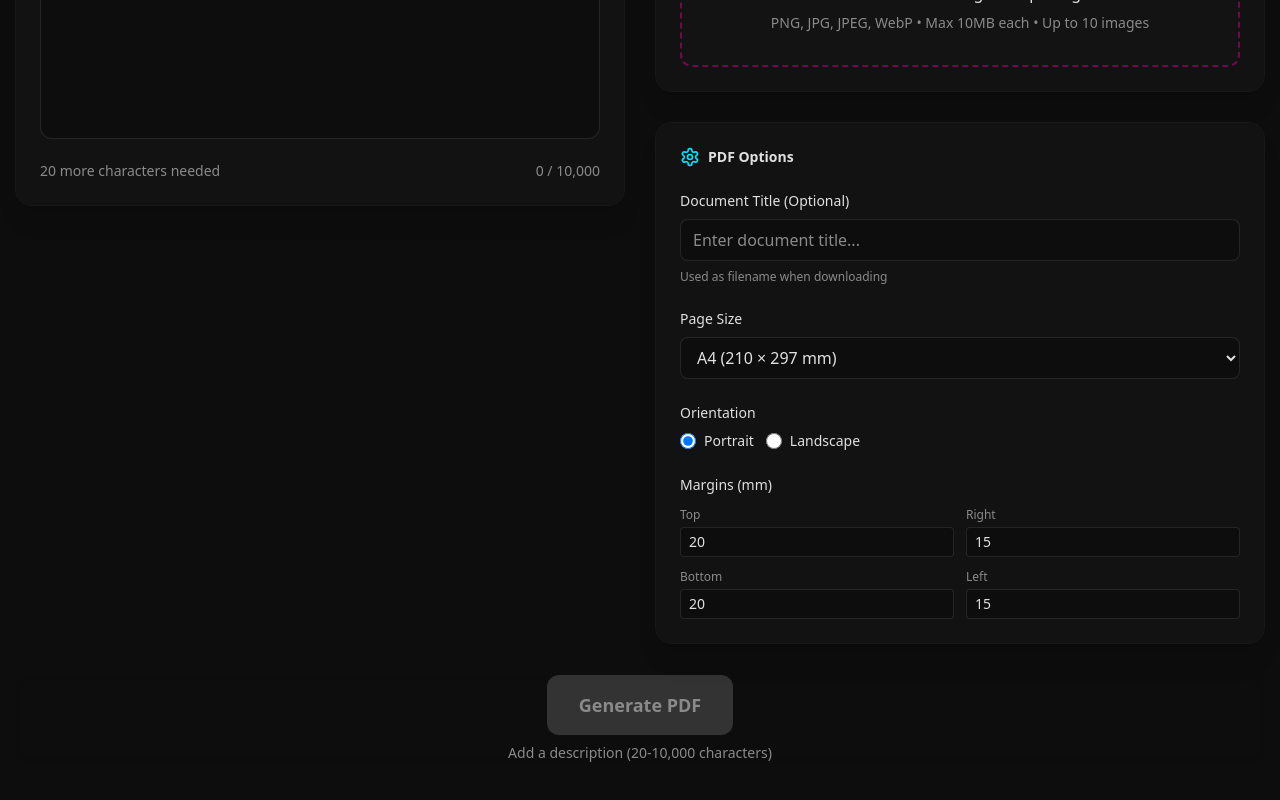
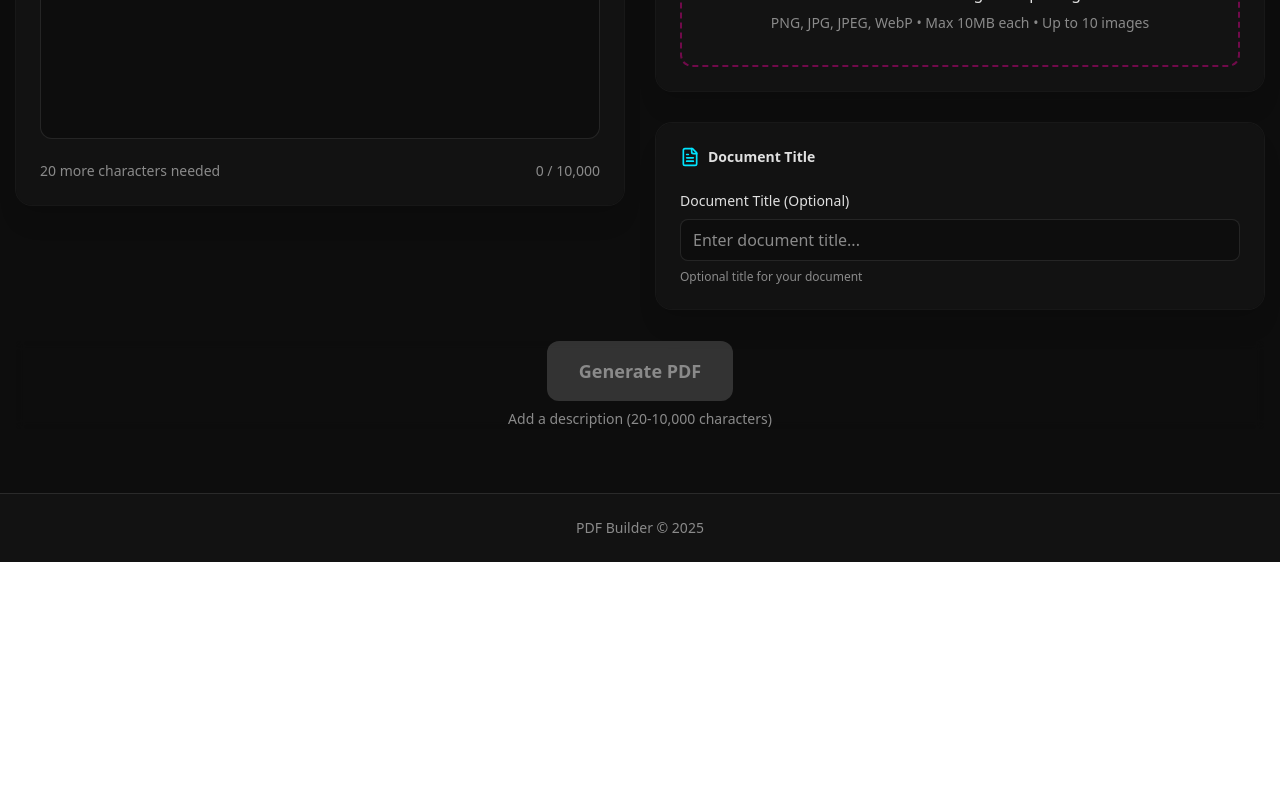
Before and after one commit to JakeJosephKirkman/Modern_PDF_Builder, a React (Vite) app: page / in a window 1280 px wide. Shown: the part 362-1162 px from the top of the page. After the commit the page ends 924 px from the top, so only its background shows below. Built offline with nearby package versions, Linux system fonts and the light colour scheme.

Commit message:
Remove instant download and simplify options

```diff
--- a/src/App.tsx
+++ b/src/App.tsx
@@ -1,7 +1,7 @@
 import React, { useState, useCallback } from 'react';
 import { FileText, Zap, Loader2 } from 'lucide-react';
 import { AppState, PDFPayload } from './types';
-import { generatePDF, downloadBlob } from './utils/pdfGenerator';
+import { generatePDF } from './utils/pdfGenerator';
 import ImagePicker from './components/ImagePicker';
 import OptionsPanel from './components/OptionsPanel';
 
@@ -9,16 +9,6 @@ function App() {
   const [state, setState] = useState<AppState>({
     description: '',
     images: [],
-    options: {
-      pageSize: 'A4',
-      orientation: 'portrait',
-      margins: {
-        top: '20mm',
-        right: '15mm',
-        bottom: '20mm',
-        left: '15mm',
-      },
-    },
     title: '',
     isGenerating: false,
     error: null,
@@ -47,11 +37,6 @@ function App() {
     updateState({ images });
   }, [updateState, clearMessages]);
 
-  const handleOptionsChange = useCallback((options: AppState['options']) => {
-    clearMessages();
-    updateState({ options });
-  }, [updateState, clearMessages]);
-
   const handleTitleChange = useCallback((title: string) => {
     clearMessages();
     updateState({ title });
@@ -65,18 +50,15 @@ function App() {
     const payload: PDFPayload = {
       content: state.description,
       images: state.images,
-      options: state.options,
       title: state.title || undefined,
     };
 
     try {
-      const blob = await generatePDF(payload);
-      const filename = state.title || 'document';
-      downloadBlob(blob, filename);
+      await generatePDF(payload);
 
       updateState({
         isGenerating: false,
-        success: `PDF ready. Saved as ${filename}.pdf`
+        success: 'PDF generation request sent successfully! You will receive the PDF via the response webhook.'
       });
 
       // Clear success message after 5 seconds
@@ -191,8 +173,6 @@ function App() {
             {/* Options */}
             <div className="bg-[#151515]/80 backdrop-blur-sm rounded-2xl shadow-xl ring-1 ring-white/5 p-6">
               <OptionsPanel
-                options={state.options}
-                onOptionsChange={handleOptionsChange}
                 title={state.title}
                 onTitleChange={handleTitleChange}
               />
@@ -216,7 +196,7 @@ function App() {
               {state.isGenerating ? (
                 <span className="flex items-center justify-center gap-3">
                   <Loader2 className="h-5 w-5 animate-spin" />
-                  Assembling your PDF…
+                  Sending request…
                 </span>
               ) : (
                 'Generate PDF'
--- a/src/components/OptionsPanel.tsx
+++ b/src/components/OptionsPanel.tsx
@@ -1,43 +1,21 @@
 import React from 'react';
-import { Settings } from 'lucide-react';
-import { PDFOptions } from '../types';
+import { FileText } from 'lucide-react';
 
 interface OptionsPanelProps {
-  options: PDFOptions;
-  onOptionsChange: (options: PDFOptions) => void;
   title: string;
   onTitleChange: (title: string) => void;
 }
 
 const OptionsPanel: React.FC<OptionsPanelProps> = ({
-  options,
-  onOptionsChange,
   title,
   onTitleChange,
 }) => {
-  const handleOptionChange = (key: keyof PDFOptions, value: any) => {
-    onOptionsChange({
-      ...options,
-      [key]: value,
-    });
-  };
-
-  const handleMarginChange = (side: keyof PDFOptions['margins'], value: string) => {
-    onOptionsChange({
-      ...options,
-      margins: {
-        ...options.margins,
-        [side]: value,
-      },
-    });
-  };
-
   return (
     <div className="space-y-6">
       <div className="flex items-center gap-2">
-        <Settings className="h-5 w-5 text-[#00E5FF]" />
+        <FileText className="h-5 w-5 text-[#00E5FF]" />
         <label className="block text-sm font-semibold text-[#E0E0E0]">
-          PDF Options
+          Document Title
         </label>
       </div>
 
@@ -54,120 +32,7 @@ const OptionsPanel: React.FC<OptionsPanelProps> = ({
           placeholder="Enter document title..."
           className="w-full px-3 py-2 bg-[#0D0D0D]/80 border border-white/10 rounded-lg text-[#E0E0E0] placeholder-[#8A8A8A] focus:outline-none focus:ring-2 focus:ring-[#00E5FF]/50 focus:border-[#00E5FF] transition-all duration-200"
         />
-        <p className="text-xs text-[#8A8A8A]">Used as filename when downloading</p>
-      </div>
-
-      {/* Page Size */}
-      <div className="space-y-2">
-        <label htmlFor="page-size" className="block text-sm font-medium text-[#E0E0E0]">
-          Page Size
-        </label>
-        <select
-          id="page-size"
-          value={options.pageSize}
-          onChange={(e) => handleOptionChange('pageSize', e.target.value as PDFOptions['pageSize'])}
-          className="w-full px-3 py-2 bg-[#0D0D0D]/80 border border-white/10 rounded-lg text-[#E0E0E0] focus:outline-none focus:ring-2 focus:ring-[#00E5FF]/50 focus:border-[#00E5FF] transition-all duration-200"
-        >
-          <option value="A4">A4 (210 × 297 mm)</option>
-          <option value="Letter">Letter (8.5 × 11 in)</option>
-          <option value="Legal">Legal (8.5 × 14 in)</option>
-        </select>
-      </div>
-
-      {/* Orientation */}
-      <div className="space-y-2">
-        <label className="block text-sm font-medium text-[#E0E0E0]">
-          Orientation
-        </label>
-        <div className="flex gap-3">
-          <label className="flex items-center gap-2 cursor-pointer">
-            <input
-              type="radio"
-              name="orientation"
-              value="portrait"
-              checked={options.orientation === 'portrait'}
-              onChange={(e) => handleOptionChange('orientation', e.target.value)}
-              className="w-4 h-4 text-[#00E5FF] bg-[#0D0D0D] border-white/20 focus:ring-[#00E5FF]/50 focus:ring-2"
-            />
-            <span className="text-sm text-[#E0E0E0]">Portrait</span>
-          </label>
-          <label className="flex items-center gap-2 cursor-pointer">
-            <input
-              type="radio"
-              name="orientation"
-              value="landscape"
-              checked={options.orientation === 'landscape'}
-              onChange={(e) => handleOptionChange('orientation', e.target.value)}
-              className="w-4 h-4 text-[#00E5FF] bg-[#0D0D0D] border-white/20 focus:ring-[#00E5FF]/50 focus:ring-2"
-            />
-            <span className="text-sm text-[#E0E0E0]">Landscape</span>
-          </label>
-        </div>
-      </div>
-
-      {/* Margins */}
-      <div className="space-y-3">
-        <label className="block text-sm font-medium text-[#E0E0E0]">
-          Margins (mm)
-        </label>
-        <div className="grid grid-cols-2 gap-3">
-          <div>
-            <label htmlFor="margin-top" className="block text-xs text-[#8A8A8A] mb-1">
-              Top
-            </label>
-            <input
-              id="margin-top"
-              type="number"
-              min="0"
-              max="50"
-              value={parseInt(options.margins.top)}
-              onChange={(e) => handleMarginChange('top', `${e.target.value}mm`)}
-              className="w-full px-2 py-1 bg-[#0D0D0D]/80 border border-white/10 rounded text-[#E0E0E0] text-sm focus:outline-none focus:ring-1 focus:ring-[#00E5FF]/50 focus:border-[#00E5FF] transition-all duration-200"
-            />
-          </div>
-          <div>
-            <label htmlFor="margin-right" className="block text-xs text-[#8A8A8A] mb-1">
-              Right
-            </label>
-            <input
-              id="margin-right"
-              type="number"
-              min="0"
-              max="50"
-              value={parseInt(options.margins.right)}
-              onChange={(e) => handleMarginChange('right', `${e.target.value}mm`)}
-              className="w-full px-2 py-1 bg-[#0D0D0D]/80 border border-white/10 rounded text-[#E0E0E0] text-sm focus:outline-none focus:ring-1 focus:ring-[#00E5FF]/50 focus:border-[#00E5FF] transition-all duration-200"
-            />
-          </div>
-          <div>
-            <label htmlFor="margin-bottom" className="block text-xs text-[#8A8A8A] mb-1">
-              Bottom
-            </label>
-            <input
-              id="margin-bottom"
-              type="number"
-              min="0"
-              max="50"
-              value={parseInt(options.margins.bottom)}
-              onChange={(e) => handleMarginChange('bottom', `${e.target.value}mm`)}
-              className="w-full px-2 py-1 bg-[#0D0D0D]/80 border border-white/10 rounded text-[#E0E0E0] text-sm focus:outline-none focus:ring-1 focus:ring-[#00E5FF]/50 focus:border-[#00E5FF] transition-all duration-200"
-            />
-          </div>
-          <div>
-            <label htmlFor="margin-left" className="block text-xs text-[#8A8A8A] mb-1">
-              Left
-            </label>
-            <input
-              id="margin-left"
-              type="number"
-              min="0"
-              max="50"
-              value={parseInt(options.margins.left)}
-              onChange={(e) => handleMarginChange('left', `${e.target.value}mm`)}
-              className="w-full px-2 py-1 bg-[#0D0D0D]/80 border border-white/10 rounded text-[#E0E0E0] text-sm focus:outline-none focus:ring-1 focus:ring-[#00E5FF]/50 focus:border-[#00E5FF] transition-all duration-200"
-            />
-          </div>
-        </div>
+        <p className="text-xs text-[#8A8A8A]">Optional title for your document</p>
       </div>
     </div>
   );
--- a/src/types/index.ts
+++ b/src/types/index.ts
@@ -1,25 +1,12 @@
-export interface PDFOptions {
-  pageSize: 'A4' | 'Letter' | 'Legal';
-  orientation: 'portrait' | 'landscape';
-  margins: {
-    top: string;
-    right: string;
-    bottom: string;
-    left: string;
-  };
-}
-
 export interface PDFPayload {
   content: string;
   images: string[];
-  options: PDFOptions;
   title?: string;
 }
 
 export interface AppState {
   description: string;
   images: string[];
-  options: PDFOptions;
   title: string;
   isGenerating: boolean;
   error: string | null;
--- a/src/utils/pdfGenerator.ts
+++ b/src/utils/pdfGenerator.ts
@@ -1,22 +1,17 @@
 import { PDFPayload } from '../types';
 
-export const generatePDF = async (payload: PDFPayload): Promise<Blob> => {
+export const generatePDF = async (payload: PDFPayload): Promise<void> => {
   const webhookUrl = 'https://n8n-93c3.onrender.com/webhook-test/59e8c7f0-f24f-47f8-b263-da82042e978d';
 
   // Convert payload to URL parameters for GET request
   const params = new URLSearchParams();
   params.append('content', payload.content);
   params.append('images', JSON.stringify(payload.images));
-  params.append('options', JSON.stringify(payload.options));
   if (payload.title) {
     params.append('title', payload.title);
   }
 
   const fullUrl = `${webhookUrl}?${params.toString()}`;
-
-  const headers: Record<string, string> = {
-    'Content-Type': 'application/json',
-  };
 
   try {
     const response = await fetch(fullUrl, {
@@ -40,14 +35,7 @@ export const generatePDF = async (payload: PDFPayload): Promise<Blob> => {
       throw new Error(`HTTP ${response.status}: ${errorText}`);
     }
 
-    const blob = await response.blob();
-
-    // Verify it's actually a PDF
-    if (blob.type !== 'application/pdf' && !blob.type.includes('pdf')) {
-      console.warn('Response may not be a PDF:', blob.type);
-    }
-
-    return blob;
+    // Request sent successfully, webhook will handle the response
   } catch (error) {
     if (error instanceof Error) {
       throw error;
@@ -55,14 +43,3 @@ export const generatePDF = async (payload: PDFPayload): Promise<Blob> => {
     throw new Error('Unknown error occurred while generating PDF');
   }
 };
-
-export const downloadBlob = (blob: Blob, filename: string): void => {
-  const url = URL.createObjectURL(blob);
-  const a = document.createElement('a');
-  a.href = url;
-  a.download = filename.endsWith('.pdf') ? filename : `${filename}.pdf`;
-  document.body.appendChild(a);
-  a.click();
-  document.body.removeChild(a);
-  URL.revokeObjectURL(url);
-};
```
